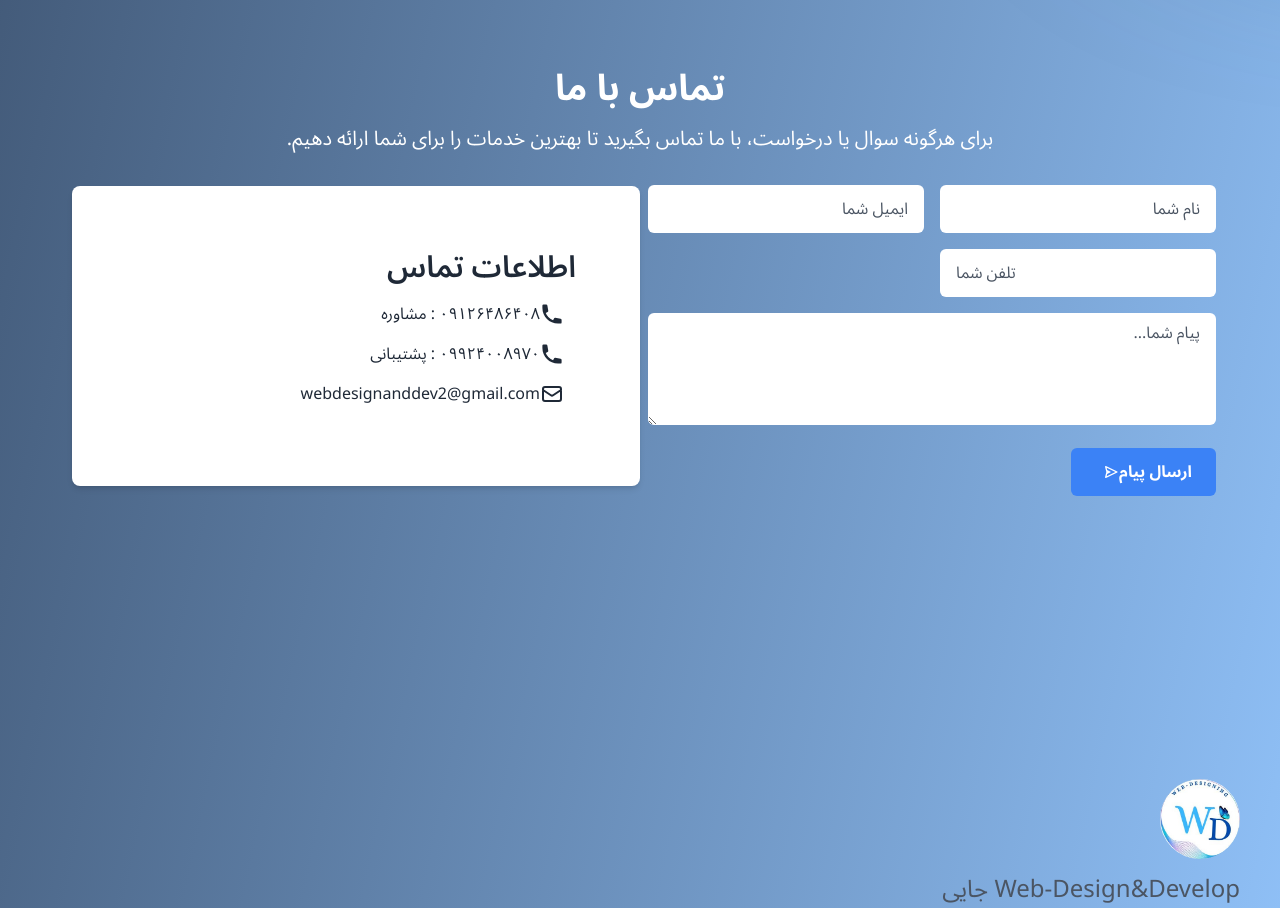
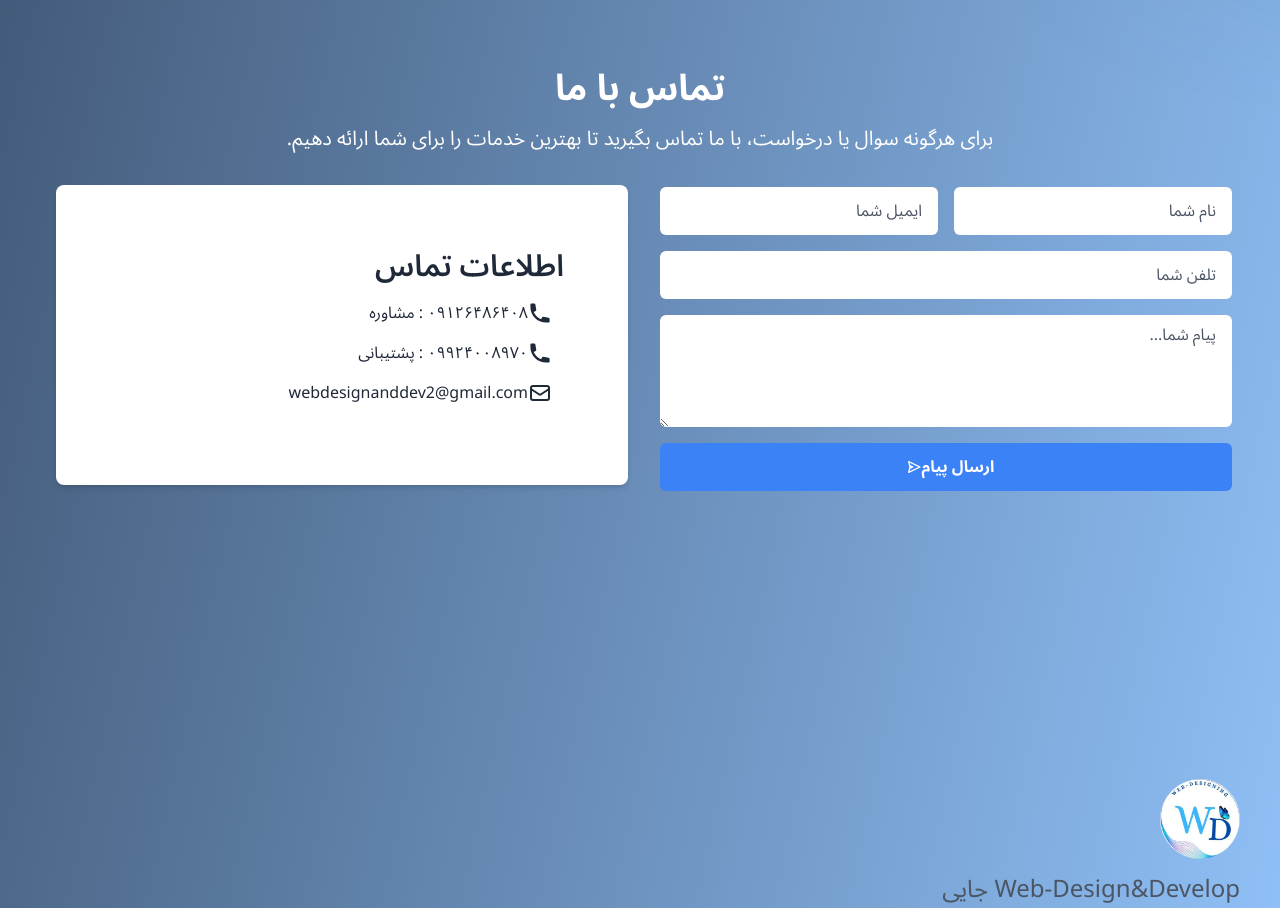
Before and after one commit to Web-designanddev/designer, a React (Vite) app: page / in a window 1280 px wide. Shown: the part 4660-5568 px from the top of the page. Built offline with nearby package versions, Linux system fonts and the light colour scheme.

Commit message:
final edit

```diff
--- a/src/components/Contact.jsx
+++ b/src/components/Contact.jsx
@@ -1,139 +1,5 @@
-// import React, { useState } from "react";
-// import { HiLocationMarker, HiPhone, HiOutlineMail } from "react-icons/hi";
-// import { BiSend } from "react-icons/bi";
-
-// const Contact = () => {
-//   const [form, setForm] = useState({
-//     name: "",
-//     email: "",
-//     phone: "",
-//     message: "",
-//   });
-
-//   const handleChange = (e) => {
-//     const { name, value } = e.target;
-//     setForm((prevForm) => ({
-//       ...prevForm,
-//       [name]: value,
-//     }));
-//   };
-
-//   const handleSubmit = (e) => {
-//     e.preventDefault();
-
-//     const subject = "ارسال فرم تماس";
-//     const body = `نام: ${form.name}%0D%0Aایمیل: ${form.email}%0D%0Aتلفن: ${form.phone}%0D%0Aپیام: ${form.message}`;
-//     const mailtoLink = `mailto:webdesignanddev2@gmail.com?subject=${encodeURIComponent(
-//       subject
-//     )}&body=${encodeURIComponent(body)}`;
-
-//     window.location.href = mailtoLink;
-//   };
-
-//   return (
-//     <section className="text-white min-h-screen mt-20" id="contact">
-//       <div>
-//         {" "}
-//         <h2 className="text-4xl font-bold mb-4 text-center  ">تماس با ما</h2>
-//         <p className="text-xl mb-8 text-enter flex items-center justify-center mr-4">
-//           برای هرگونه سوال یا درخواست، با ما تماس بگیرید تا بهترین خدمات را برای
-//           شما ارائه دهیم.{" "}
-//         </p>
-//       </div>{" "}
-//       <div className="container mx-auto flex flex-col md:flex-row items-center justify-between px-6">
-//         <div className="md:w-1/2 text-center md:text-right">
-//           <form onSubmit={handleSubmit} className="w-full">
-//             <div className="grid grid-cols-1 md:grid-cols-2 gap-4">
-//               <div>
-//                 <input
-//                   type="text"
-//                   name="name"
-//                   value={form.name}
-//                   onChange={handleChange}
-//                   placeholder="نام شما"
-//                   className="w-full h-12 px-4 rounded-md bg-white text-gray-800 placeholder-gray-600 focus:outline-none focus:ring-2 focus:ring-blue-500"
-//                   required
-//                 />
-//               </div>
-//               <div>
-//                 <input
-//                   type="email"
-//                   name="email"
-//                   value={form.email}
-//                   onChange={handleChange}
-//                   placeholder="ایمیل شما"
-//                   className="w-full h-12 px-4 rounded-md bg-white text-gray-800 placeholder-gray-600 focus:outline-none focus:ring-2 focus:ring-blue-500"
-//                   required
-//                 />
-//               </div>
-//               <div>
-//                 <input
-//                   type="tel"
-//                   name="phone"
-//                   value={form.phone}
-//                   onChange={handleChange}
-//                   placeholder="تلفن شما"
-//                   className="w-full h-12 px-4 rounded-md bg-white text-gray-800 placeholder-gray-600 focus:outline-none focus:ring-2 focus:ring-blue-500"
-//                   required
-//                 />
-//               </div>
-//               <div className="col-span-2">
-//                 <textarea
-//                   name="message"
-//                   value={form.message}
-//                   onChange={handleChange}
-//                   rows="4"
-//                   placeholder="پیام شما..."
-//                   className="w-full px-4 py-2 rounded-md bg-white text-gray-800 placeholder-gray-600 focus:outline-none focus:ring-2 focus:ring-blue-500"
-//                   required
-//                 ></textarea>
-//               </div>
-//             </div>
-//             <button
-//               type="submit"
-//               className="inline-flex items-center justify-center w-full md:w-auto h-12 px-6 mt-4 bg-blue-500 hover:bg-blue-600 text-white font-bold rounded-md transition duration-300 ease-in-out focus:outline-none focus:ring-2 focus:ring-blue-500"
-//             >
-//               ارسال پیام <BiSend className="ml-2" />
-//             </button>
-//           </form>
-//         </div>
-//         <div className="md:w-1/2 mt-12 md:mt-10 m-2">
-//           <div className="bg-white text-gray-800 rounded-lg shadow-md p-16">
-//             <h3 className="text-3xl font-semibold mb-4">اطلاعات تماس</h3>
-//             {/* <div className="flex items-center mb-4">
-//               <HiLocationMarker className="w-6 h-6 mr-3" />
-//               <p>خیابان اصلی، شهر، استان، کدپستی 12345</p>
-//             </div> */}
-//             <div className="flex items-center mb-4">
-//               <HiPhone className="w-6 h-6 mr-3" />
-//               <p>
-//                 <a href="tel:+1234567890">۰۹۱۲۶۴۸۶۴۰۸ : مشاوره</a>
-//               </p>
-//             </div>
-//             <div className="flex items-center mb-4">
-//               <HiPhone className="w-6 h-6 mr-3" />
-//               <p>
-//                 <a href="tel:+1234567890"> ۰۹۹۲۴۰۰۸۹۷۰ : پشتیبانی </a>
-//               </p>
-//             </div>
-//             <div className="flex items-center mb-4">
-//               <HiOutlineMail className="w-6 h-6 mr-3" />
-//               <p>
-//                 <a href="mailto:contact@example.com">
-//                   webdesignanddev2@gmail.com
-//                 </a>
-//               </p>
-//             </div>
-//           </div>
-//         </div>
-//       </div>
-//     </section>
-//   );
-// };
-
-// export default Contact;
 import React, { useState } from "react";
-import { HiLocationMarker, HiPhone, HiOutlineMail } from "react-icons/hi";
+import { HiPhone, HiOutlineMail } from "react-icons/hi";
 import { BiSend } from "react-icons/bi";
 
 const Contact = () => {
@@ -168,16 +34,15 @@ const Contact = () => {
     <section className="text-white min-h-screen mt-20" id="contact">
       <div>
         <h2 className="text-4xl font-bold mb-4 text-center">تماس با ما</h2>
-        <p className="text-xl mb-8 text-center flex items-center justify-center">
+        <p className="text-xl mb-8 text-center">
           برای هرگونه سوال یا درخواست، با ما تماس بگیرید تا بهترین خدمات را برای
           شما ارائه دهیم.
         </p>
       </div>
-      <div className="container mx-auto flex flex-col md:flex-row items-center justify-between px-6">
+      <div className="container mx-auto flex flex-col md:flex-row items-center justify-between px-2 gap-6">
         <div className="md:w-1/2 text-center md:text-right">
-          <form onSubmit={handleSubmit} className="w-full">
-            <div className="grid grid-cols-1 md:grid-cols-2 gap-4">
-              <div>
+          <form onSubmit={handleSubmit} className="w-full flex flex-col gap-4">
+            <div className="flex flex-col md:flex-row gap-4">
               <input
                 type="text"
                 name="name"
@@ -187,8 +52,6 @@ const Contact = () => {
                 className="w-full h-12 px-4 rounded-md bg-white text-gray-800 placeholder-gray-600 focus:outline-none focus:ring-2 focus:ring-blue-500"
                 required
               />
-              </div>
-              <div>
               <input
                 type="email"
                 name="email"
@@ -199,7 +62,7 @@ const Contact = () => {
                 required
               />
             </div>
-              <div>
+            <div className="flex flex-col md:flex-row gap-4 ">
               <input
                 type="tel"
                 name="phone"
@@ -207,10 +70,12 @@ const Contact = () => {
                 onChange={handleChange}
                 placeholder="تلفن شما"
                 className="w-full h-12 px-4 rounded-md bg-white text-gray-800 placeholder-gray-600 focus:outline-none focus:ring-2 focus:ring-blue-500"
+                maxLength="11"
+                pattern="[0-9]*"
                 required
+                dir="rtl"
               />
             </div>
-              <div className="col-span-2">
             <textarea
               name="message"
               value={form.message}
@@ -220,11 +85,9 @@ const Contact = () => {
               className="w-full px-4 py-2 rounded-md bg-white text-gray-800 placeholder-gray-600 focus:outline-none focus:ring-2 focus:ring-blue-500"
               required
             ></textarea>
-              </div>
-            </div>
             <button
               type="submit"
-              className="inline-flex items-center justify-center w-full md:w-auto h-12 px-6 mt-4 bg-blue-500 hover:bg-blue-600 text-white font-bold rounded-md transition duration-300 ease-in-out focus:outline-none focus:ring-2 focus:ring-blue-500"
+              className="inline-flex items-center justify-center w-full md:w-auto h-12 px-6 bg-blue-500 hover:bg-blue-600 text-white font-bold rounded-md transition duration-300 ease-in-out focus:outline-none focus:ring-2 focus:ring-blue-500"
             >
               ارسال پیام <BiSend className="ml-2" />
             </button>
@@ -233,10 +96,6 @@ const Contact = () => {
         <div className="md:w-1/2 mt-12 md:mt-0 m-2">
           <div className="bg-white text-gray-800 rounded-lg shadow-md p-8 md:p-16">
             <h3 className="text-3xl font-semibold mb-4">اطلاعات تماس</h3>
-            {/* <div className="flex items-center mb-4">
-              <HiLocationMarker className="w-6 h-6 mr-3" />
-              <p>خیابان اصلی، شهر، استان، کدپستی 12345</p>
-            </div> */}
             <div className="flex items-center mb-4">
               <HiPhone className="w-6 h-6 mr-3" />
               <p>
```
Lines whose indentation alone changed are shown as unchanged.
